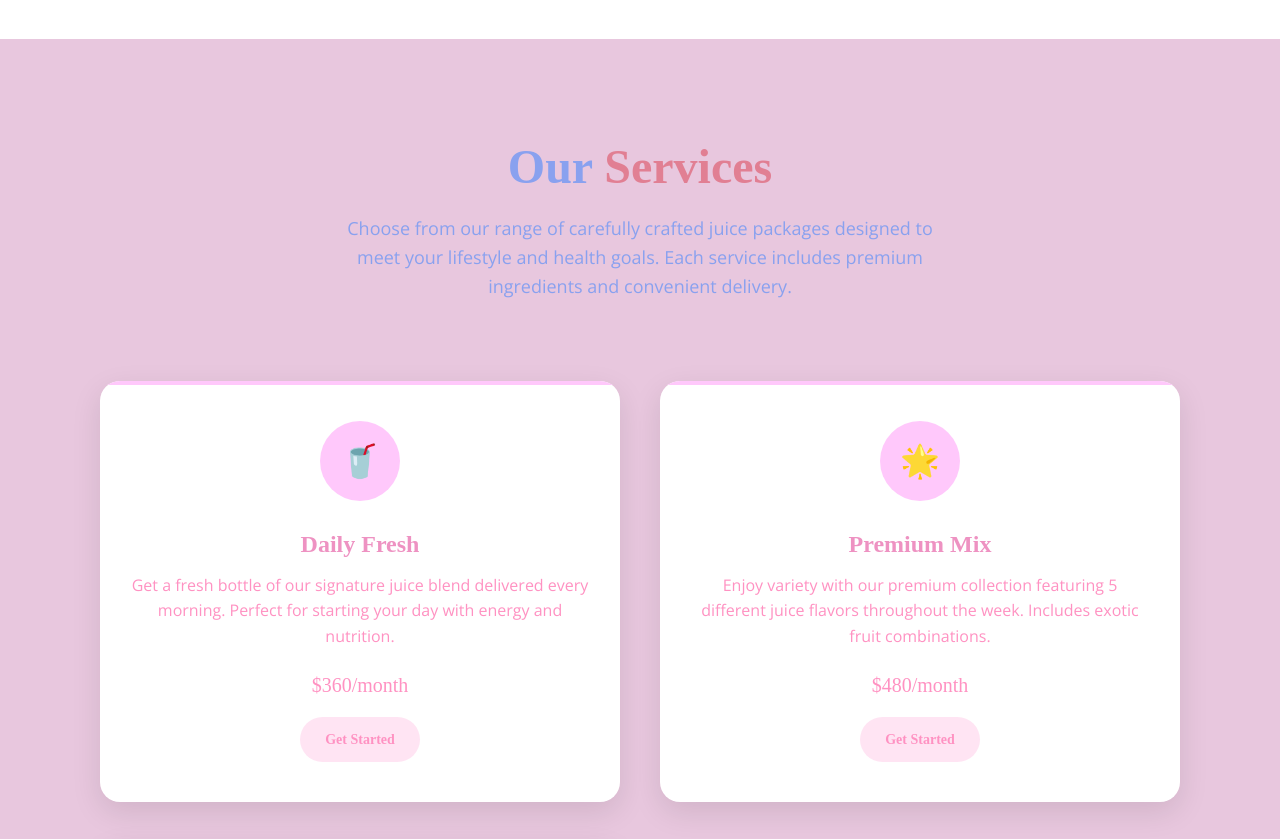
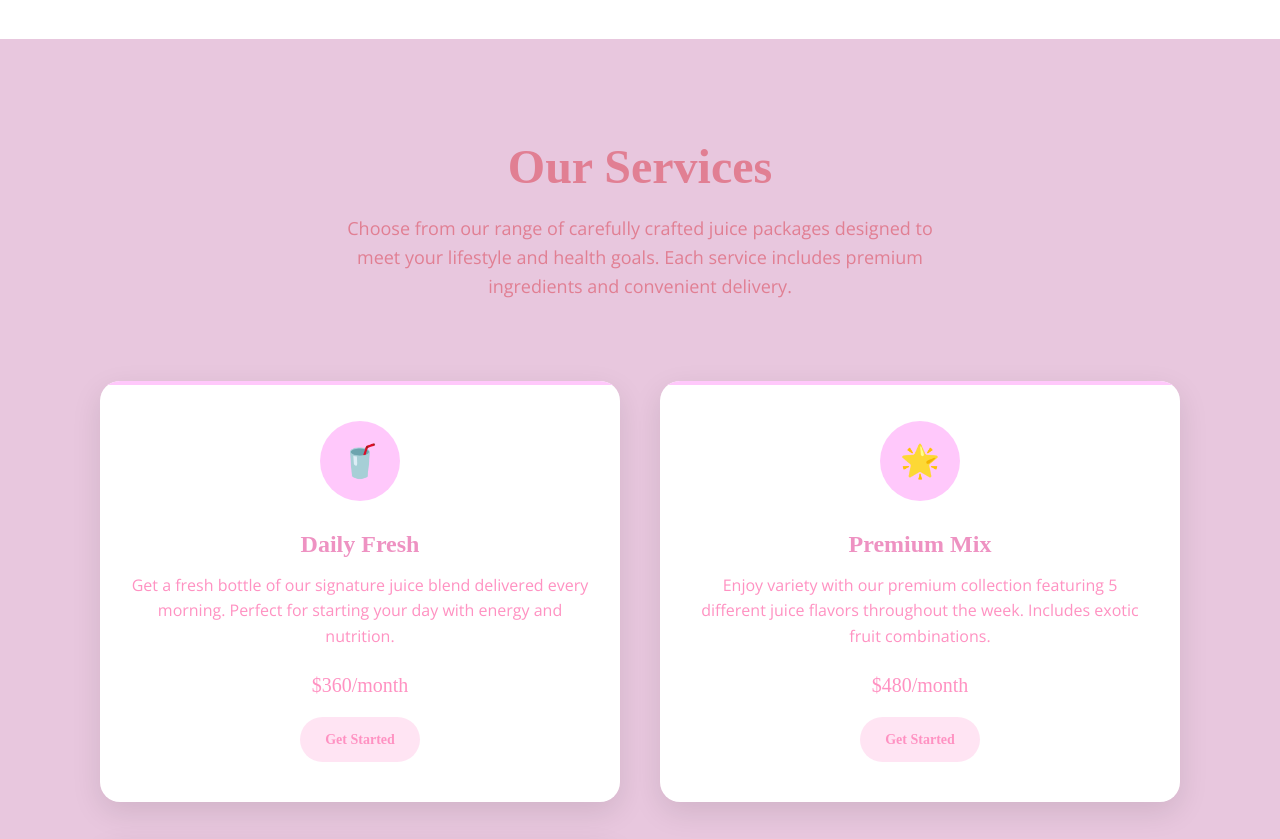
Before and after one commit to RolisaB/Juice-web, a plain HTML site: page index.html in a window 1280 px wide. Shown: the part 1600-2439 px from the top of the page. Drawn offline with Linux system fonts and the light colour scheme.

Commit message:
Update style.css

```diff
--- a/style.css
+++ b/style.css
@@ -205,7 +205,7 @@ span{
 
 .services-header h2 {
             font-size: 48px;
-            color: #89A1EF;
+            color: #E17F93;
             margin-bottom: 20px;
             font-weight: 700;
             text-transform: capitalize;
@@ -213,7 +213,7 @@ span{
 .services-header p {
         font-family: "OpenSans-Regular";
         font-size: 18px;
-        color: #89A1EF;
+        color: #E17F93;
         max-width: 600px;
         margin: 0 auto;
         line-height: 1.6;
```
